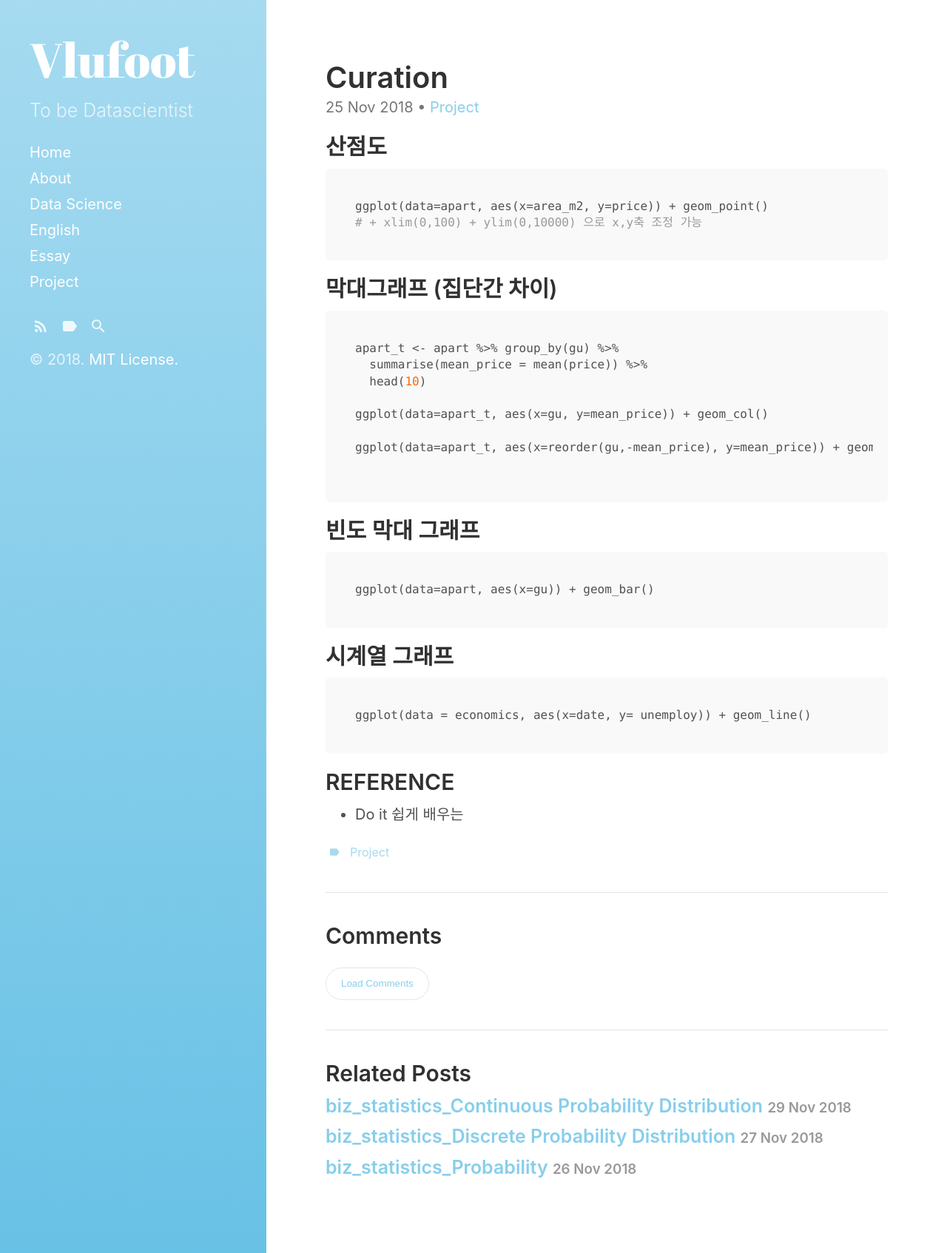
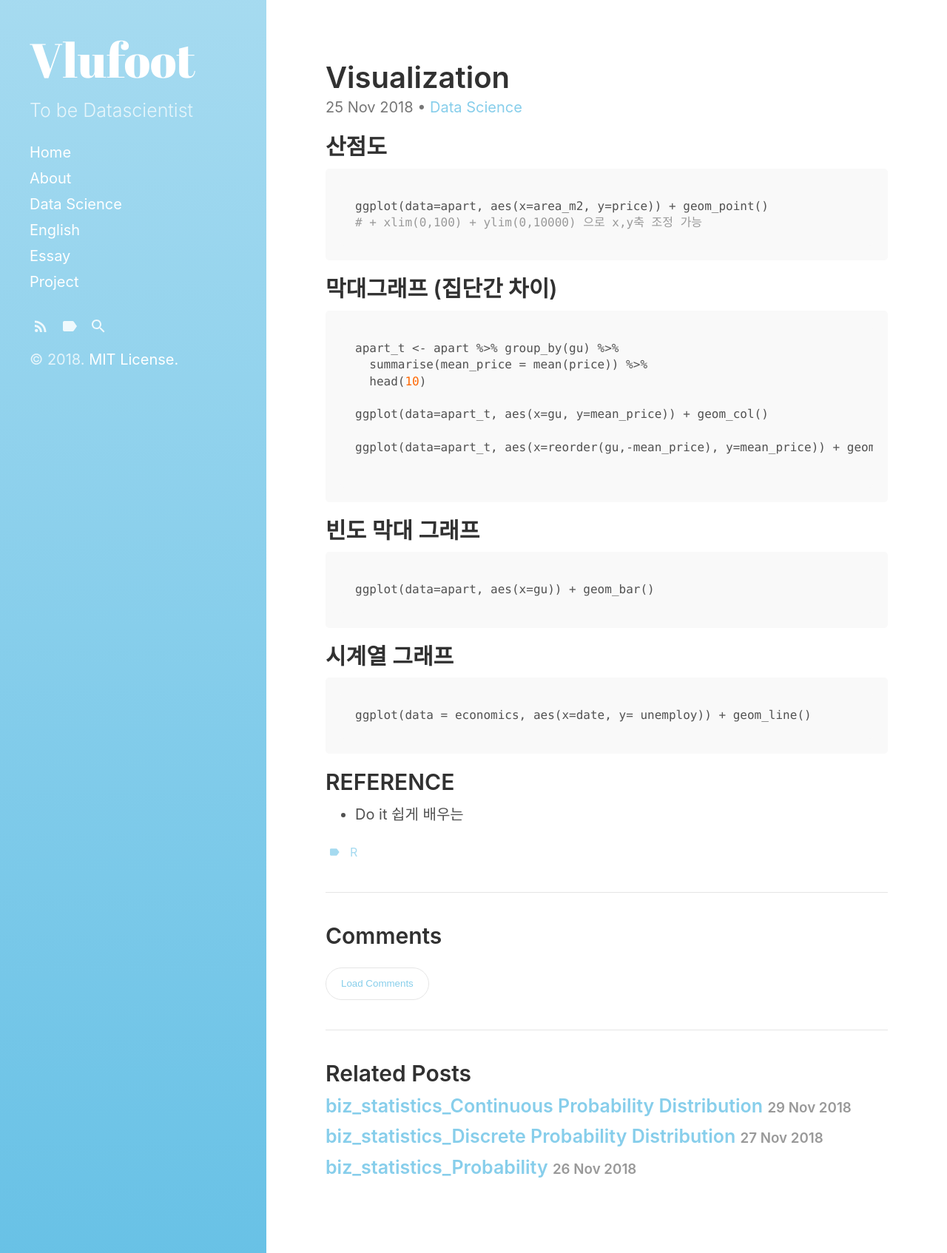
Before and after one commit to vlufoot/vlufoot.github.io, a Jekyll site: the page built from _posts/R/2018-11-25-R_visualization.md, in a window 1280 px wide. Shown: the whole page at 74% size. Built offline with Jekyll 4.4.1, drawn with Linux system fonts in a browser that asks for light colours.

Commit message:
Update 2018-11-25-R_visualization.md

```diff
--- a/_posts/R/2018-11-25-R_visualization.md
+++ b/_posts/R/2018-11-25-R_visualization.md
@@ -1,11 +1,11 @@
 ---
 layout: post
-title: "Curation"
+title: "Visualization"
 excerpt_separator: "<!--more-->"
 categories:
-  - Project
+  - Data Science
 tags:
-  - Project
+  - R
 ---
 
 ## 산점도
```
